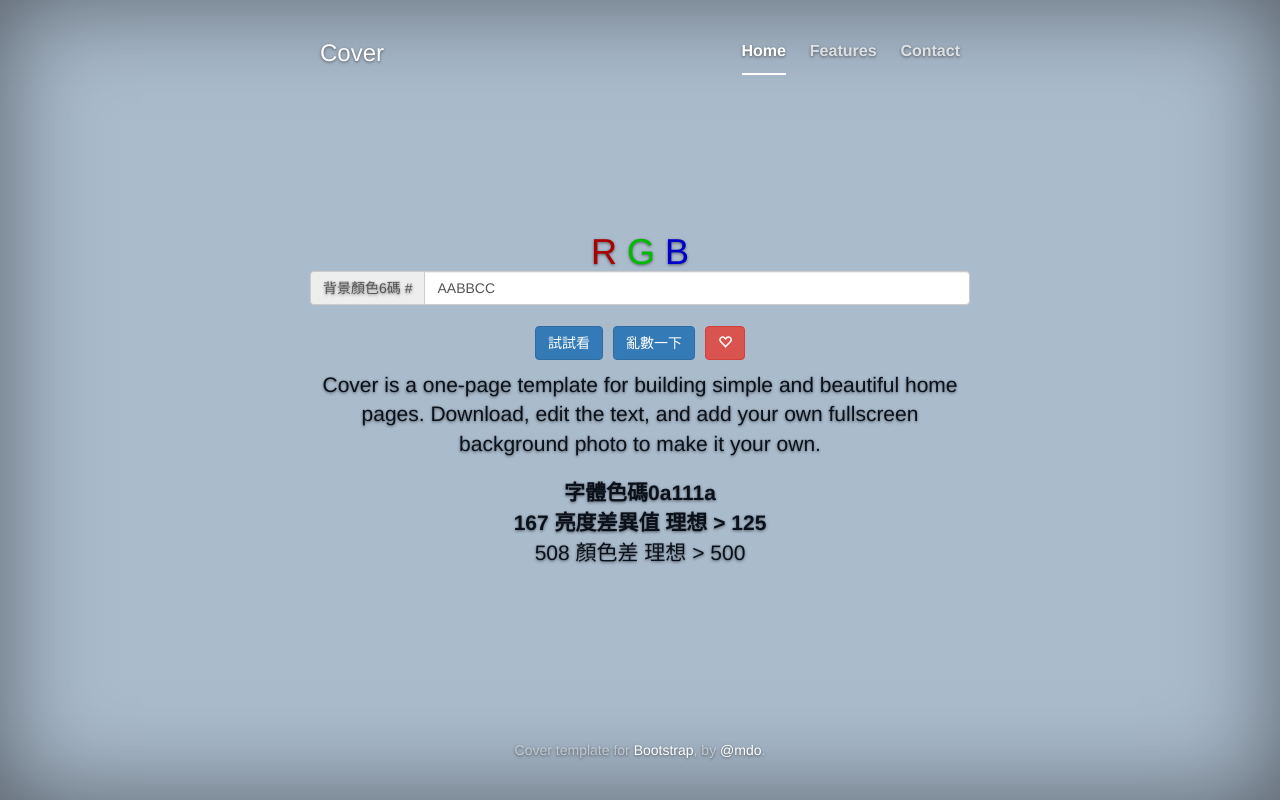
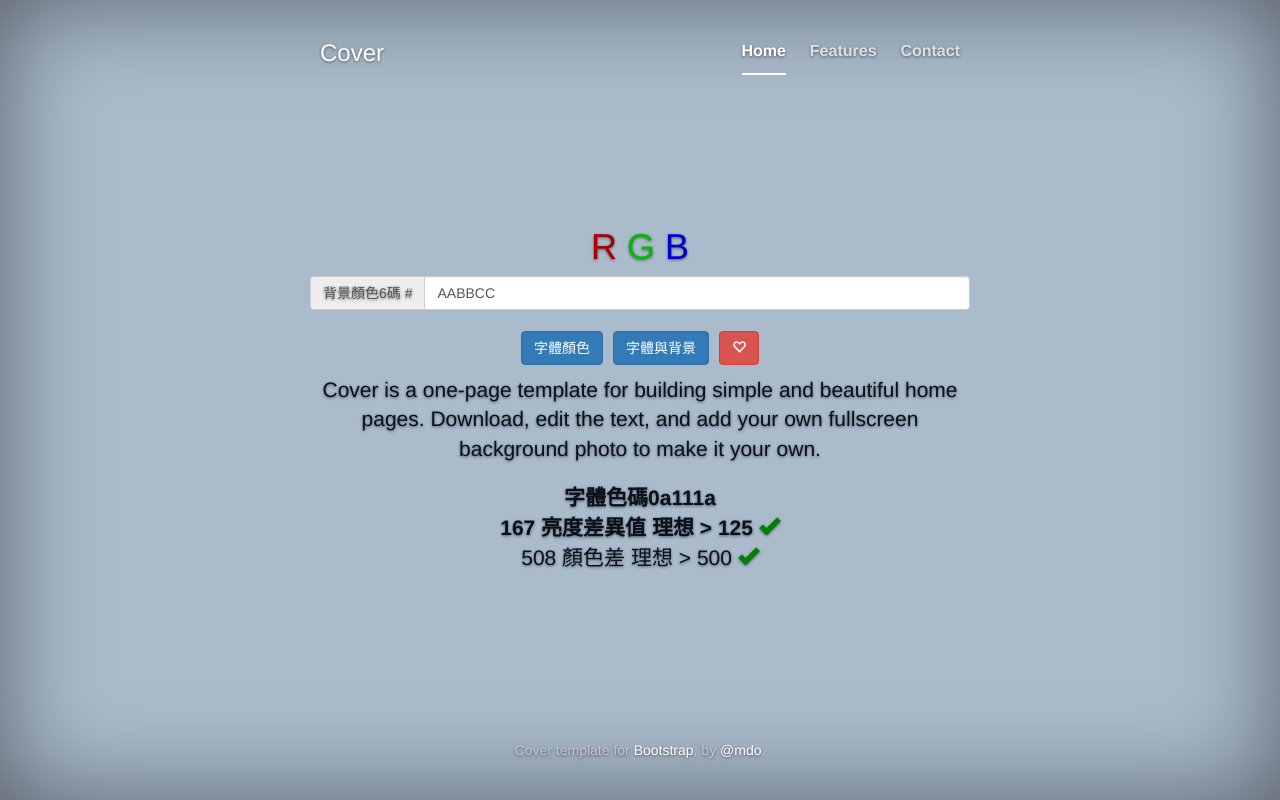
Before and after one commit to colonsong/-JAVASCRIPT-BEST-COLOR, a PHP site: page / in a window 1280 px wide. Run offline with PHP 8.4, Linux system fonts and the light colour scheme; some libraries are stand-ins or nearby versions.

Commit message:
加入ok標籤

```diff
--- a/color.js
+++ b/color.js
@@ -2,6 +2,7 @@ var r1;
 var g1;
 var b1;
 var r2, g2, b2 ,r2h,g2h,b2h;
+var ok = '<span class="glyphicon glyphicon-ok"></span>';
 
 
 function set_color_brghtdiff() {
@@ -15,6 +16,10 @@ function set_color_brghtdiff() {
   if (brightdiff < 100) {
     console.log("亮度不足："+brightdiff);
     return set_color_brghtdiff();
+  }
+  if(brightdiff >= 125)
+  {
+    $('.bright_ok').html(ok);
   }
   $('#bright_diff').text(brightdiff);
 
@@ -144,7 +149,7 @@ function colordiff() {
   r2h = '';
   b2h  = '';
   g2h = '';
-  try_num = 10;
+  try_num = 5;
   best_colordiff_num = 0;
   best_colordiff = [];
 
@@ -200,8 +205,12 @@ function colordiff() {
 
   $('#font_hex').text(r2h +"" + g2h + b2h);
 
+  if(best_colordiff_num >= 500)
+  {
+    $('.color_ok').html(ok);
+  }
+  $('#color_diff').text(best_colordiff_num);
 
-  $('#color_diff').text(best_colordiff_num);
   console.log('最大值：' + best_colordiff_num + '顏色： r1: ' + r1 + ' g1: ' + g1 + ' b1: ' + b1 + ' r2: ' + r2 +
     ' g2: ' + g2 + ' b2: ' + b2);
 
--- a/index.php
+++ b/index.php
@@ -40,7 +40,7 @@
                             <span id="r1">R</span>
                             <span id="g1">G</span>
                             <span id="b1">B</span>
-
+                            <p/>
                                 <div class="form-group">
                                     <label class="sr-only" for="exampleinputAmount">Amount (in dollars)</label>
                                     <div class="input-group">
@@ -48,16 +48,16 @@
                                         <input type="text" class="form-control" id="hex_in"  value="AABBCC">
                                     </div>
                                 </div>
-                                <button type="submit" class="btn btn-primary" onclick="change_color();">試試看</button>
-                                <button type="submit" class="btn btn-primary" onclick="random_color();">亂數一下</button>
+                                <button type="submit" class="btn btn-primary" onclick="change_color();">字體顏色</button>
+                                <button type="submit" class="btn btn-primary" onclick="random_color();">字體與背景</button>
                                 <button type="submit" class="btn btn-danger" onclick="save();"><span class="glyphicon glyphicon-heart-empty"></span></button>
 
 <p/>
                             <p class="lead">Cover is a one-page template for building simple and beautiful home pages. Download, edit the text, and add your own fullscreen background photo to make it your own.</p>
                             <dl class="lead">
                               <dt>字體色碼<span id="font_hex"> </span> </dt>
-  <dt><span id="bright_diff">@@@</span> 亮度差異值 理想 > 125 </dt>
-  <dd><span id="color_diff">@@@</span> 顏色差 理想 > 500</dd>
+  <dt><span id="bright_diff">@@@</span> 亮度差異值 理想 > 125 <span class="ok bright_ok"></span></dt>
+  <dd><span id="color_diff">@@@</span> 顏色差 理想 > 500 <span class="ok color_ok"></span></dd>
 </dl>
                     </div>
                     <div class="mastfoot">
--- a/sample.css
+++ b/sample.css
@@ -1,4 +1,7 @@
-
+.ok
+{
+  color:green;
+}
 
 /*
  * Globals
```
